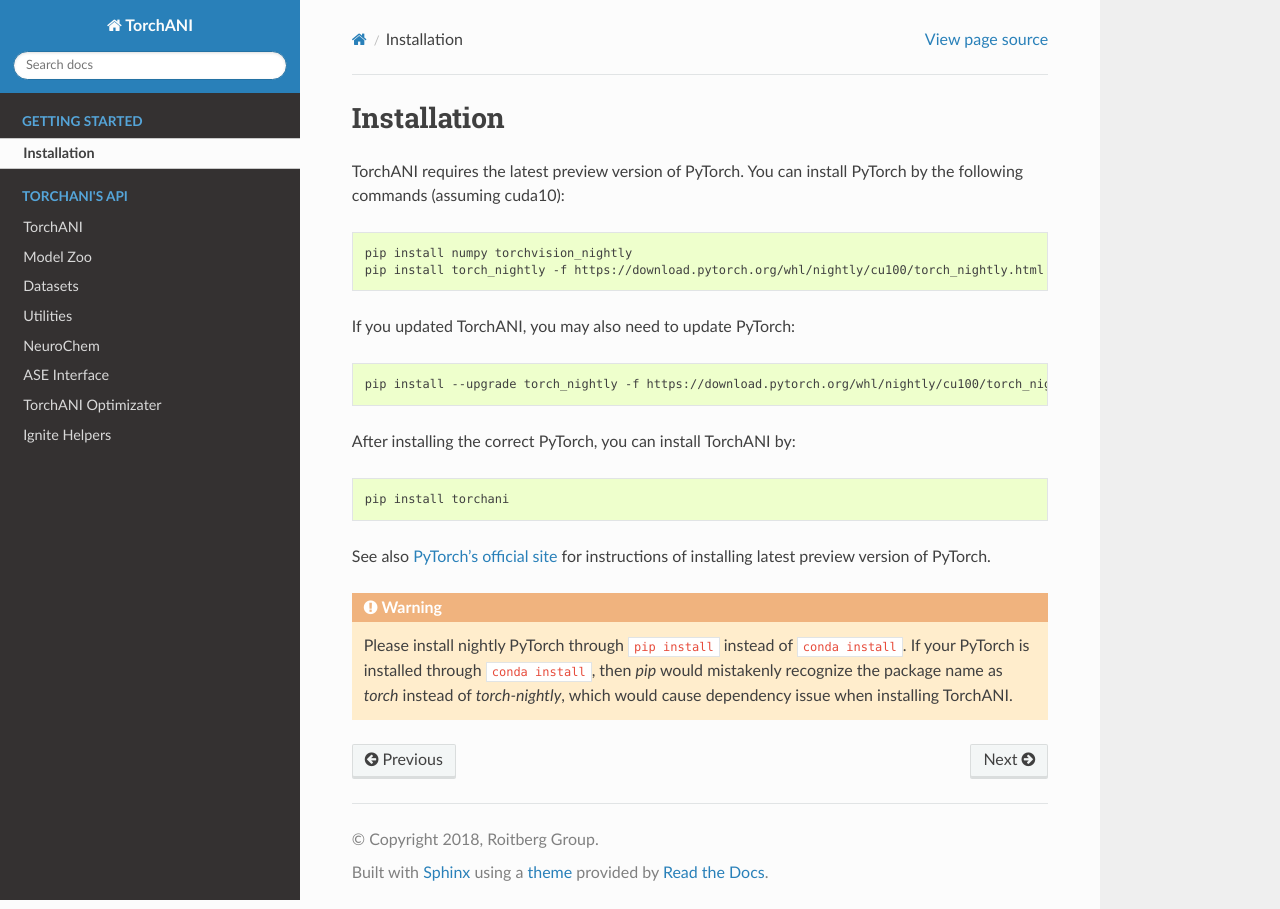
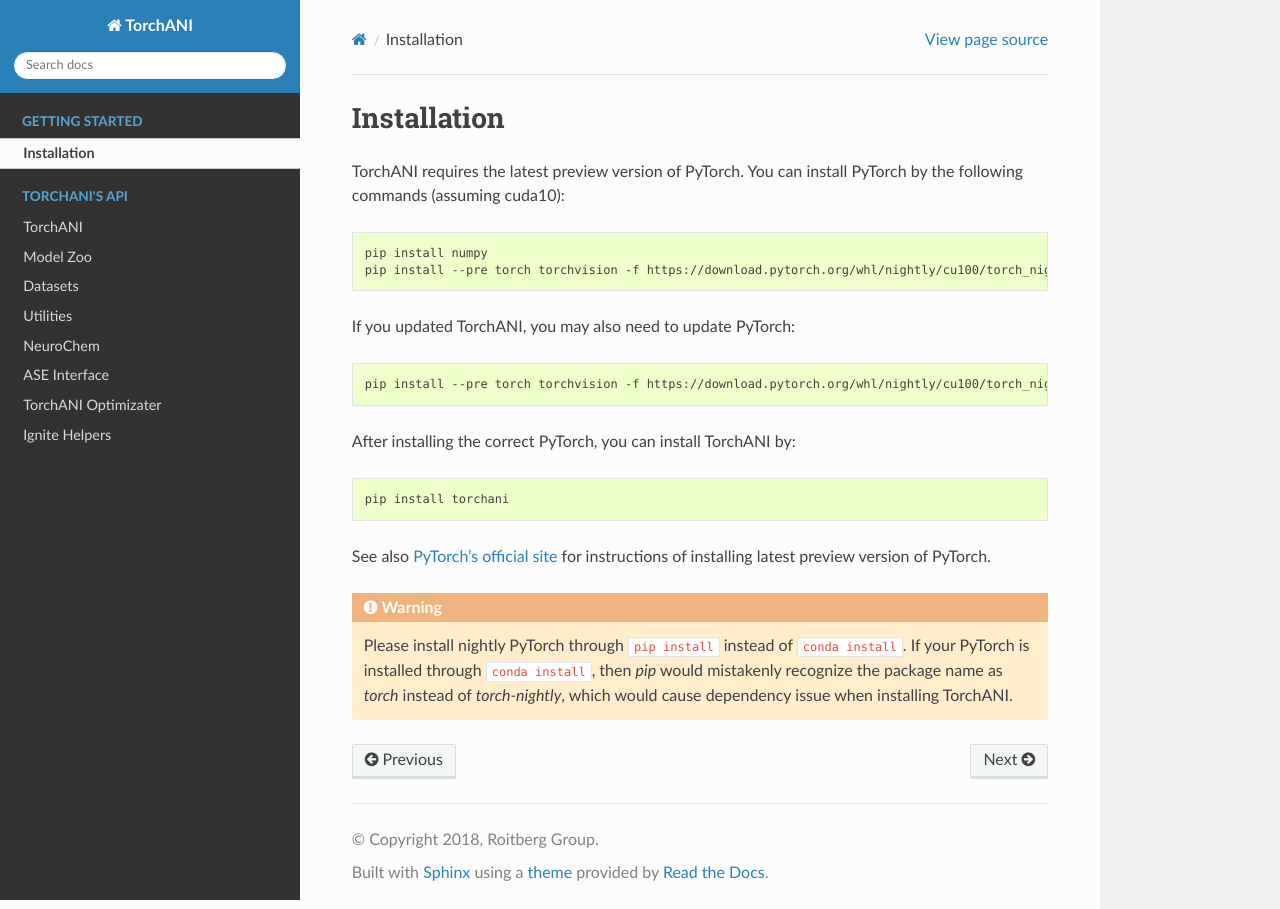
Before and after one commit to aiqm/torchani, a Sphinx documentation site: the page built from docs/start.rst, in a window 1280 px wide. Built offline with Sphinx 7.4.7 and the Read the Docs theme 2.0.0, drawn with Linux system fonts in a browser that asks for light colours; pages that are not in the unit, such as notebooks, are missing from menus; the version number could not be read and is left out.

Commit message:
Fix dependency in setup.py: `torch-nightly` has been renamed to `torch` (#295)
* Fix dependency in setup.py: `torch-nightly` has been renamed to `torch`

`torch-nightly` has been renamed to `torch`

* Update install_dependencies.sh

* Update install_dependencies_python2.sh

* Update deploy-docs.yml

* Update docs.yml

* Update tools.yml

* Update setup.py

* Update start.rst

* Update runnable_submodules.yml

* Update install_dependencies.sh

* Update install_dependencies_python2.sh

* Update start.rst

* Update README.md

* Update README.md

```diff
--- a/docs/start.rst
+++ b/docs/start.rst
@@ -5,14 +5,14 @@
 
 .. code-block:: bash
 
-    pip install numpy torchvision_nightly
-    pip install torch_nightly -f https://download.pytorch.org/whl/nightly/cu100/torch_nightly.html
+    pip install numpy
+    pip install --pre torch torchvision -f https://download.pytorch.org/whl/nightly/cu100/torch_nightly.html
 
 If you updated TorchANI, you may also need to update PyTorch:
 
 .. code-block:: bash
 
-    pip install --upgrade torch_nightly -f https://download.pytorch.org/whl/nightly/cu100/torch_nightly.html
+    pip install --pre torch torchvision -f https://download.pytorch.org/whl/nightly/cu100/torch_nightly.html
 
 
 After installing the correct PyTorch, you can install TorchANI by:
--- a/setup.py
+++ b/setup.py
@@ -18,7 +18,7 @@
     'use_scm_version': True,
     'setup_requires': ['setuptools_scm'],
     'install_requires': [
-        'torch-nightly',
+        'torch',
         'lark-parser',
     ],
     'test_suite': 'nose.collector',
@@ -29,7 +29,7 @@
         'ase',
         'coverage',
         'h5py',
-        'pytorch-ignite-nightly',
+        'pytorch-ignite',
         'pillow',
         'pkbar'
     ],
```
Also changed, not shown: README.md (+2 -2 lines), 6 other files.
